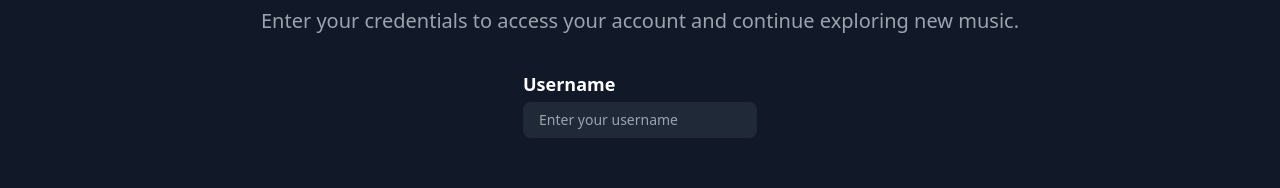
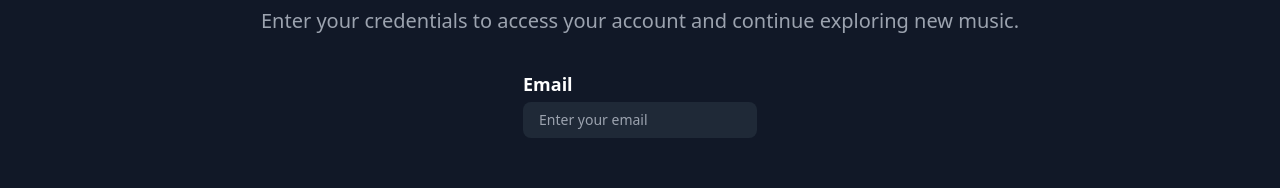
Before and after one commit to YaelAguilar/spotifake-client, a React (Vite) app: page /login in a window 1280 px wide. Shown: the part 267-455 px from the top of the page. Built offline with nearby package versions, Linux system fonts and the light colour scheme.

Commit message:
[UPDATE] "username" replaced with "email"

```diff
--- a/src/components/atoms/LoginForm.jsx
+++ b/src/components/atoms/login/LoginForm.jsx
@@ -2,14 +2,14 @@ import { useState } from 'react';
 import { useNavigate } from 'react-router-dom';
 
 function LoginForm() {
-    const [username, setUsername] = useState('');
+    const [email, setEmail] = useState('');
     const [password, setPassword] = useState('');
     const navigate = useNavigate();
 
     const handleSubmit = async (event) => {
         event.preventDefault();
         const endpoint = 'TU_BACKEND_URI';
-        const data = { username, password };
+        const data = { email, password };
 
         try {
             const response = await fetch(endpoint, {
@@ -37,12 +37,12 @@ function LoginForm() {
     return (
         <form onSubmit={handleSubmit} className="mx-auto grid items-start gap-8 pt-8 sm:max-w-md sm:grid-cols-1 md:gap-12 lg:max-w-md lg:grid-cols-1">
             <div className="grid gap-1">
-                <h3 className="text-lg font-bold text-neon">Username</h3>
+                <h3 className="text-lg font-bold text-neon">Email</h3>
                 <input
                     className="text-sm text-gray-400 bg-gray-800 rounded-lg px-4 py-2 w-full"
-                    placeholder="Enter your username"
-                    value={username}
-                    onChange={(e) => setUsername(e.target.value)}
+                    placeholder="Enter your email"
+                    value={email}
+                    onChange={(e) => setEmail(e.target.value)}
                 />
             </div>
             <div className="grid gap-1">
--- a/src/components/molecules/LoginHeader.jsx
+++ b/src/components/molecules/login/LoginHeader.jsx
@@ -1,6 +1,6 @@
-import MusicIcon from '../atoms/MusicIcon';
-import SpotifakeButton from '../atoms/SpotifakeButton';
-import RegisterButton from '../atoms/RegisterButtonOnHeader';
+import MusicIcon from '../../atoms/MusicIcon';
+import SpotifakeButton from '../../atoms/SpotifakeButton';
+import RegisterButton from '../../atoms/RegisterButtonOnHeader';
 
 function Header() {
     return (
--- a/src/containers/LandingContainer.jsx
+++ b/src/containers/LandingContainer.jsx
@@ -1,7 +1,7 @@
 import LandingTemplate from '../components/templates/LandingTemplate';
-import LandingHeader from '../components/molecules/LandingHeader';
-import MainSection from '../components/molecules/MainSection';
-import FeatureSection from '../components/atoms/FeatureSection';
+import LandingHeader from '../components/molecules/landing/LandingHeader';
+import MainSection from '../components/molecules/landing/MainSection';
+import FeatureSection from '../components/atoms/landing/FeatureSection';
 
 function LandingContainer() {
     return (
--- a/src/containers/LoginContainer.jsx
+++ b/src/containers/LoginContainer.jsx
@@ -1,7 +1,7 @@
 import LoginTemplate from '../components/templates/LoginTemplate';
-import LoginHeader from '../components/molecules/LoginHeader';
-import Text from '../components/atoms/YourAccount';
-import Form from '../components/atoms/LoginForm';
+import LoginHeader from '../components/molecules/login/LoginHeader';
+import Text from '../components/atoms/login/YourAccount';
+import Form from '../components/atoms/login/LoginForm';
 
 function LandingContainer() {
     return (
```
Also changed, not shown: src/components/molecules/landing/LandingHeader.jsx (renamed from src/components/molecules/LandingHeader.jsx, +4 -4 lines), src/components/molecules/landing/MainSection.jsx (renamed from src/components/molecules/MainSection.jsx, +4 -4 lines), src/components/atoms/landing/FeatureSection.jsx (renamed from src/components/atoms/FeatureSection.jsx), src/components/atoms/login/YourAccount.jsx (renamed from src/components/atoms/YourAccount.jsx).
